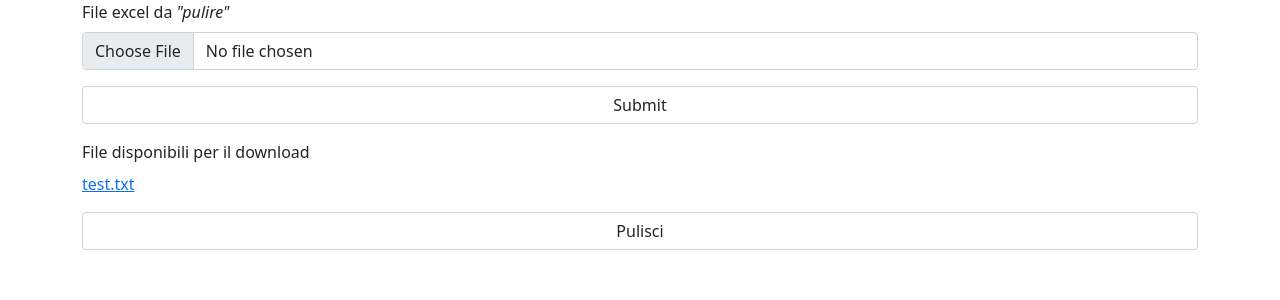
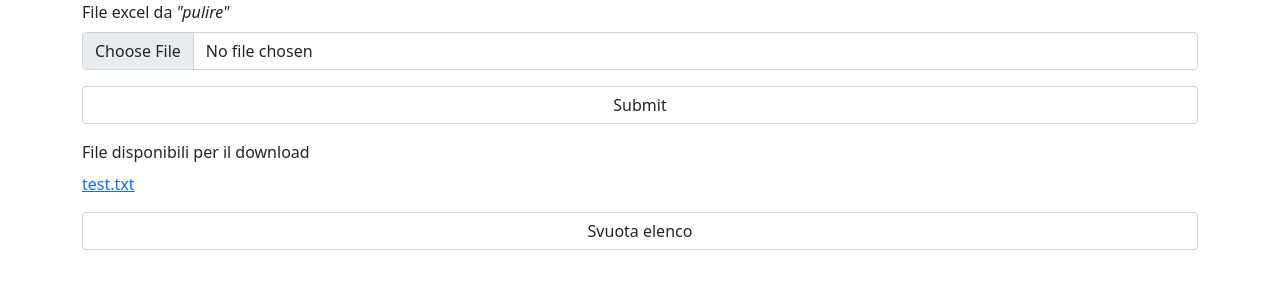
Before and after one commit to elsoft74/filtraf004, a PHP site: page / in a window 1280 px wide. Shown: the top 300 px of the page. Run offline with PHP 8.4, Linux system fonts and the light colour scheme; some libraries are stand-ins or nearby versions.

Commit message:
Update index.php

```diff
--- a/index.php
+++ b/index.php
@@ -47,7 +47,7 @@
         <div id="results" class="mb-3">
         </div>
         <div class="mb-3">
-            <input class="button form-control" value="Pulisci" type="submit" id="submitbutton" onclick="clean()">
+            <input class="button form-control" value="Svuota elenco" type="submit" id="submitbutton" onclick="clean()">
         </div>
     </div>
     <div id="loader"></div>
```
